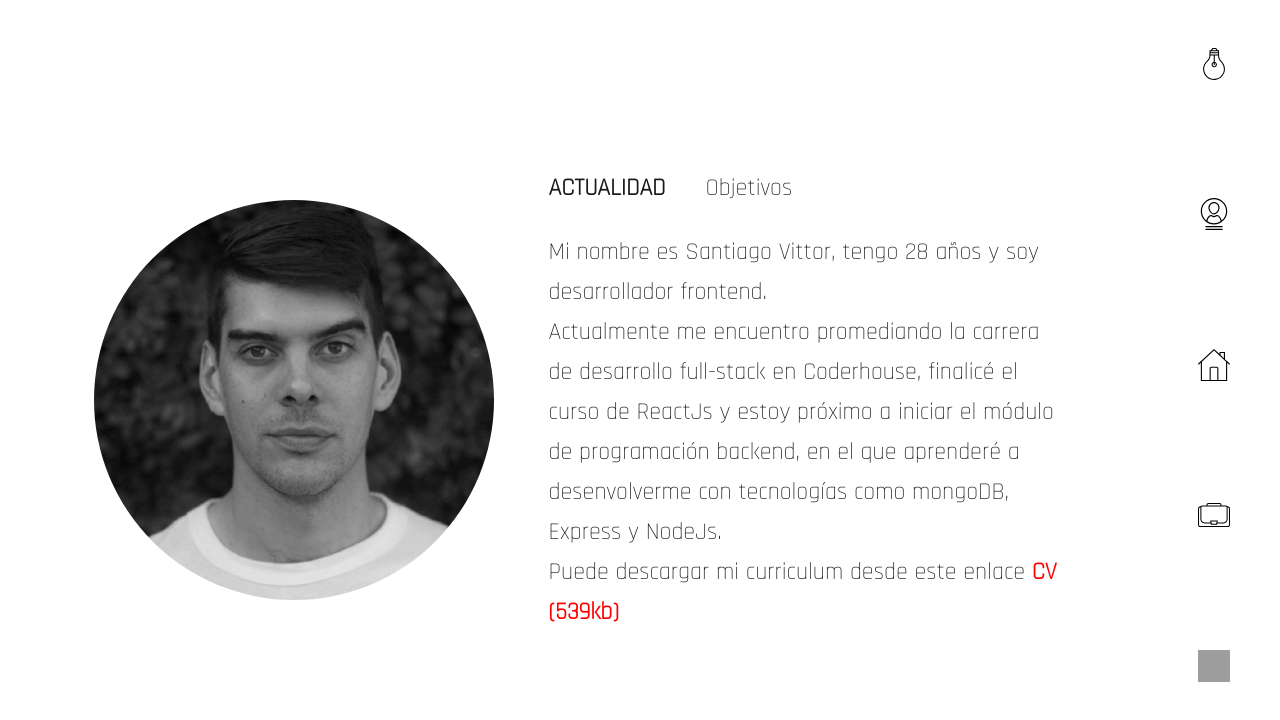
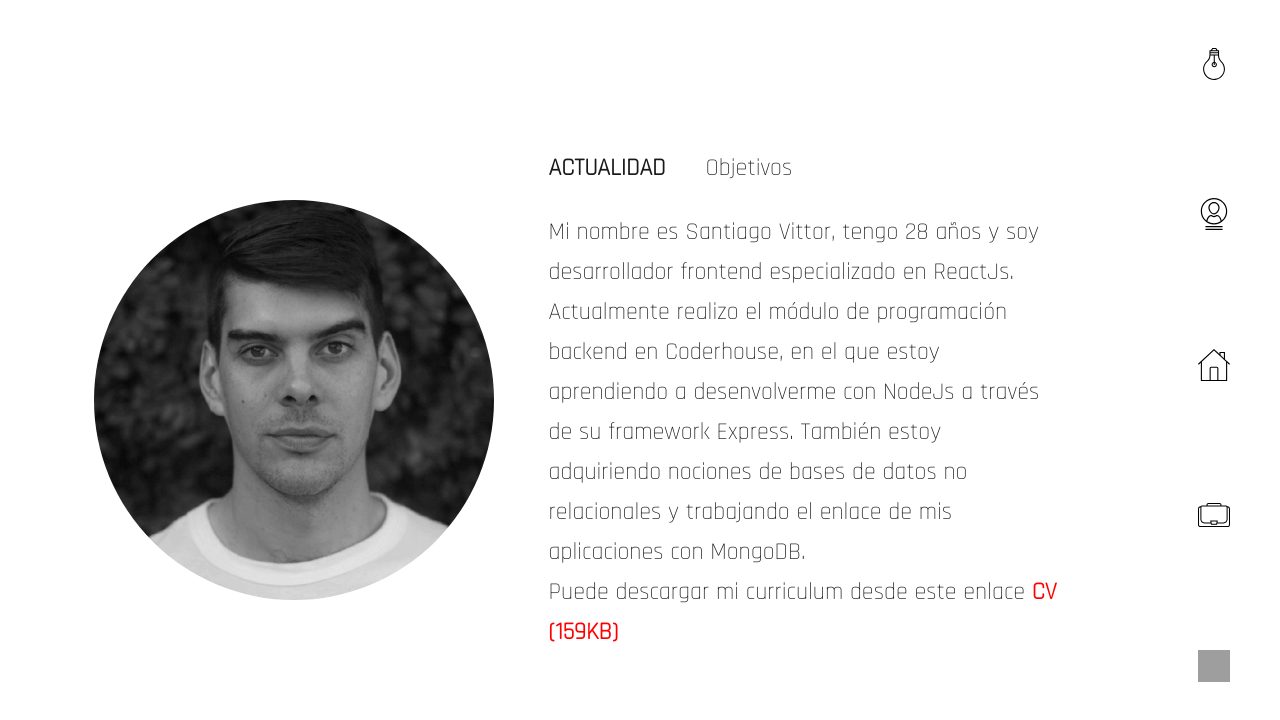
Before and after one commit to santiagovittor/santiagovittorenglishweb, a React (Create React App) app: page /about-me in a window 1280 px wide. Shown: the top 720 px of the page. Built offline with nearby package versions, Linux system fonts and the light colour scheme; grey boxes are pictures that could not be loaded.

Commit message:
Feat newCV2022 - minor fixes in styling

```diff
--- a/src/components/aboutMe/conditionalText/Actual.js
+++ b/src/components/aboutMe/conditionalText/Actual.js
@@ -13,9 +13,9 @@ const ActualText = () => {
     return (
 
         <>
-            <p data-aos="fade-right">Mi nombre es Santiago Vittor, tengo 28 años y soy desarrollador frontend.</p>
-            <p data-aos="fade-right">Actualmente me encuentro promediando la carrera de desarrollo full-stack en Coderhouse, finalicé el curso de ReactJs y estoy próximo a iniciar el módulo de programación backend, en el que aprenderé a desenvolverme con tecnologías como mongoDB, Express y NodeJs.</p>
-            <p>Puede descargar mi curriculum desde este enlace <span id="cv"><a href={CV}>CV (539kb)</a></span></p>
+            <p data-aos="fade-right">Mi nombre es Santiago Vittor, tengo 28 años y soy desarrollador frontend especializado en ReactJs.</p>
+            <p data-aos="fade-right">Actualmente realizo el módulo de programación backend en Coderhouse, en el que estoy aprendiendo a desenvolverme con NodeJs a través de su framework Express. También estoy adquiriendo nociones de bases de datos no relacionales y trabajando el enlace de mis aplicaciones con MongoDB.</p>
+            <p>Puede descargar mi curriculum desde este enlace <span  id="cv"><a href={CV}>CV (159KB)</a></span></p>
         </>
 
      );
--- a/src/components/aboutMe/conditionalText/Objetives.js
+++ b/src/components/aboutMe/conditionalText/Objetives.js
@@ -13,7 +13,7 @@ const Objetives = () => {
 
         <>
         <p data-aos="fade-right" >Estoy en búsqueda de inspiración, sumando conocimiento y herramientas para plasmar mi mente en mis proyectos</p>
-        <p data-aos="fade-right">Entiendo que el aprendizaje es constante e ilimitado y busco con ansias mi primer oportunidad laboral en un sector afín para poder trabajar junto a gente con experiencia que me ayude a crecer como profesional.</p>
+        <p data-aos="fade-right">Entiendo que el aprendizaje es constante e ilimitado y busco con ansias mi primer oportunidad laboral como programador para poder trabajar junto a gente con experiencia que me ayude a crecer como profesional.</p>
         </>
 
      );
--- a/src/components/socialMedia/SocialMedia.js
+++ b/src/components/socialMedia/SocialMedia.js
@@ -9,7 +9,7 @@ const SocialMedia = () => {
 
         <section className="socialMediaContainer">
             <div className="socialMediaContainer__each">
-                <a target="blank" href="https://www.linkedin.com/in/santiago-vittor-862033107/">
+                <a target="blank" href="https://www.linkedin.com/in/santiago-vittor/">
                 <img src={linkedin} alt="linkedin icon" />
                 </a>
             </div>
--- a/src/sass/_navBar.scss
+++ b/src/sass/_navBar.scss
@@ -38,7 +38,7 @@ $black: #18191A;
         color: white;
         right: 50px;
         position: fixed;
-            grid-template-columns: 1fr;
+        grid-template-columns: 1fr;
         transition: 2s;
         & ul {
             display: grid;
```
Also changed, not shown: 2 other files (tests, documents, lock files or other folders).
